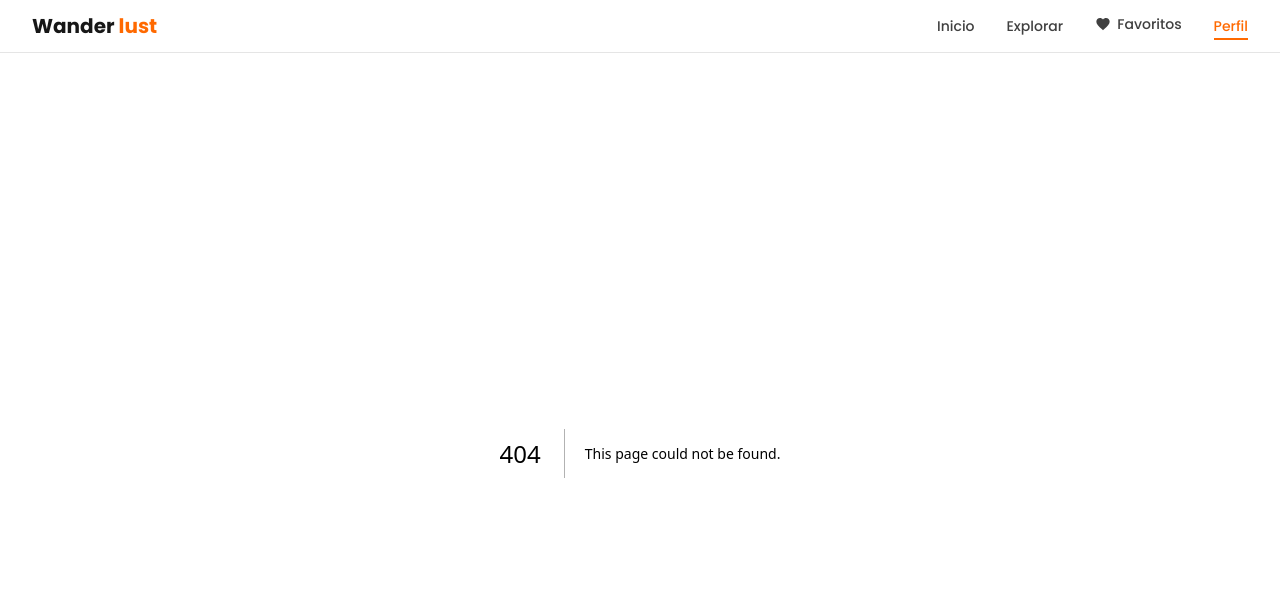
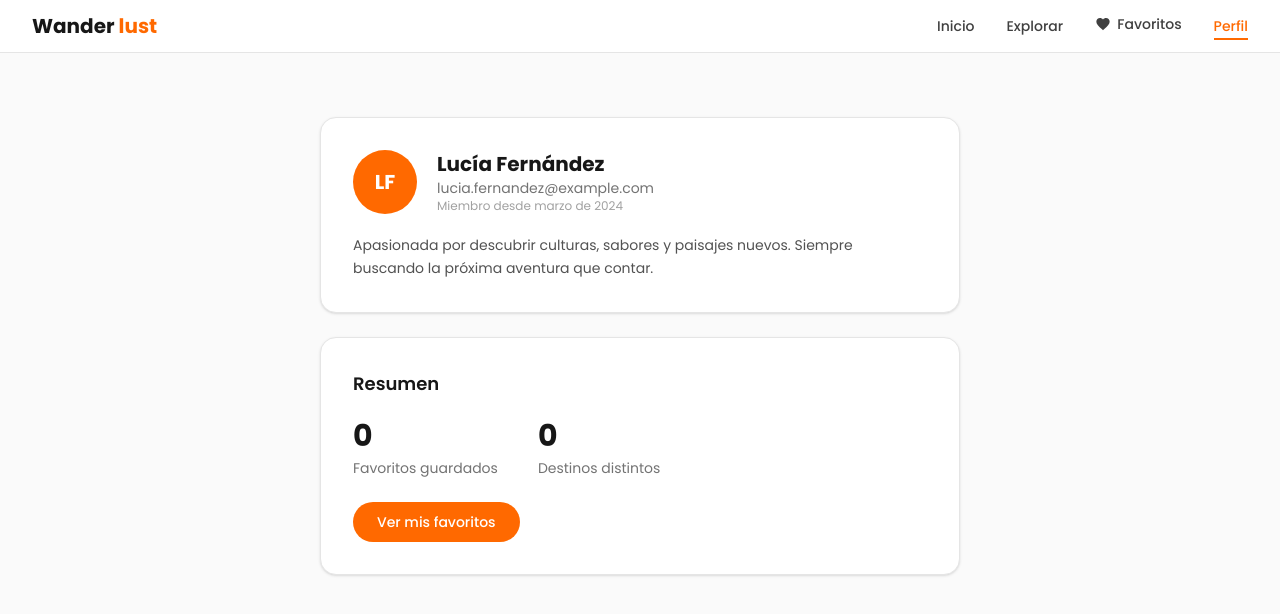
Before and after one commit to 4GeeksAcademy/nextjs-wanderlust-explorer-nadine-kupferschmidt, a Next.js app: page /profile in a window 1280 px wide. Before the commit this address had no page. Shown: the top 614 px of the page. Built offline with nearby package versions, Linux system fonts and the light colour scheme.

Commit message:
Fase 3A: favoritos y perfil

```diff
--- /dev/null
+++ b/src/app/favorites/page.tsx
@@ -0,0 +1,11 @@
+import FavoritesContent from "@/components/FavoritesContent";
+
+export default function FavoritesPage() {
+  return (
+    <div className="min-h-screen bg-neutral-50">
+      <div className="mx-auto max-w-7xl px-4 py-8 sm:px-6 lg:px-8">
+        <FavoritesContent />
+      </div>
+    </div>
+  );
+}
--- /dev/null
+++ b/src/app/profile/page.tsx
@@ -0,0 +1,11 @@
+import ProfileContent from "@/components/ProfileContent";
+
+export default function ProfilePage() {
+  return (
+    <div className="min-h-screen bg-neutral-50">
+      <div className="mx-auto max-w-3xl px-4 py-8 sm:px-6 lg:px-8">
+        <ProfileContent />
+      </div>
+    </div>
+  );
+}
--- /dev/null
+++ b/src/components/FavoritesContent.tsx
@@ -0,0 +1,68 @@
+"use client";
+
+import { useMemo } from "react";
+import Link from "next/link";
+import { experiences } from "@/data/experiences";
+import { useFavorites } from "@/hooks/useFavorites";
+import ExperienceCard from "@/components/ExperienceCard";
+
+export default function FavoritesContent() {
+  const { favoriteIds, isFavorite, toggleFavorite, count } = useFavorites();
+
+  const favoriteExperiences = useMemo(() => {
+    return favoriteIds
+      .map((id) => experiences.find((exp) => exp.id === id))
+      .filter(Boolean);
+  }, [favoriteIds]);
+
+  return (
+    <div className="mx-auto max-w-7xl px-4 py-8 sm:px-6 lg:px-8">
+      <div className="mb-8">
+        <h1 className="text-2xl font-bold text-neutral-900 sm:text-3xl">
+          Tus favoritos
+        </h1>
+        <p className="mt-1 text-neutral-500">
+          {count} {count === 1 ? "favorito" : "favoritos"}
+        </p>
+      </div>
+
+      {favoriteExperiences.length > 0 ? (
+        <div className="grid grid-cols-1 gap-6 sm:grid-cols-2 xl:grid-cols-3">
+          {favoriteExperiences.map((experience) => (
+            <ExperienceCard
+              key={experience!.id}
+              experience={experience!}
+              isFavorite={isFavorite(experience!.id)}
+              onToggleFavorite={toggleFavorite}
+            />
+          ))}
+        </div>
+      ) : (
+        <div className="flex flex-col items-center justify-center py-16 text-center">
+          <svg
+            className="mb-6 h-16 w-16 text-red-400"
+            viewBox="0 0 24 24"
+            fill="currentColor"
+          >
+            <path d="M12 21.35l-1.45-1.32C5.4 15.36 2 12.28 2 8.5 2 5.42 4.42 3 7.5 3c1.74 0 3.41.81 4.5 2.09C13.09 3.81 14.76 3 16.5 3 19.58 3 22 5.42 22 8.5c0 3.78-3.4 6.86-8.55 11.54L12 21.35z" />
+          </svg>
+          <p className="text-lg font-semibold text-neutral-700">
+            Todavía no tienes favoritos
+          </p>
+          <p className="mt-2 text-sm text-neutral-500">
+            Explora experiencias y guarda tus favoritas para revisarlas después.
+          </p>
+          <Link
+            href="/experiences"
+            className="mt-6 rounded-full bg-orange-500 px-6 py-2.5 text-sm font-medium text-white transition-colors hover:bg-orange-600"
+          >
+            Explorar experiencias
+          </Link>
+          <p className="mt-8 text-xs text-neutral-400">
+            Tus favoritos se guardan solo mientras navegas por la app.
+          </p>
+        </div>
+      )}
+    </div>
+  );
+}
--- /dev/null
+++ b/src/components/ProfileContent.tsx
@@ -0,0 +1,82 @@
+"use client";
+
+import { useMemo } from "react";
+import Link from "next/link";
+import { experiences } from "@/data/experiences";
+import { useFavorites } from "@/hooks/useFavorites";
+
+export default function ProfileContent() {
+  const { favoriteIds, count } = useFavorites();
+
+  const uniqueCountries = useMemo(() => {
+    const countrySet = new Set<string>();
+    for (const id of favoriteIds) {
+      const exp = experiences.find((e) => e.id === id);
+      if (exp) {
+        const parts = exp.destination.split(",");
+        const country = parts.length > 1
+          ? parts[parts.length - 1].trim()
+          : exp.destination.trim();
+        countrySet.add(country);
+      }
+    }
+    return countrySet.size;
+  }, [favoriteIds]);
+
+  return (
+    <div className="mx-auto max-w-3xl px-4 py-8 sm:px-6 lg:px-8">
+      {/* Tarjeta de perfil */}
+      <div className="rounded-2xl border border-neutral-200 bg-white p-6 shadow-sm sm:p-8">
+        <div className="flex items-center gap-5">
+          <div className="flex h-16 w-16 items-center justify-center rounded-full bg-orange-500 text-xl font-bold text-white">
+            LF
+          </div>
+          <div>
+            <h1 className="text-xl font-bold text-neutral-900">
+              Lucía Fernández
+            </h1>
+            <p className="text-sm text-neutral-500">
+              lucia.fernandez@example.com
+            </p>
+            <p className="text-xs text-neutral-400">
+              Miembro desde marzo de 2024
+            </p>
+          </div>
+        </div>
+        <p className="mt-5 text-sm leading-relaxed text-neutral-600">
+          Apasionada por descubrir culturas, sabores y paisajes nuevos.
+          Siempre buscando la próxima aventura que contar.
+        </p>
+      </div>
+
+      {/* Tarjeta de resumen */}
+      <div className="mt-6 rounded-2xl border border-neutral-200 bg-white p-6 shadow-sm sm:p-8">
+        <h2 className="mb-5 text-lg font-semibold text-neutral-900">
+          Resumen
+        </h2>
+        <div className="flex gap-10">
+          <div>
+            <p className="text-3xl font-bold text-neutral-900">{count}</p>
+            <p className="mt-1 text-sm text-neutral-500">
+              Favoritos guardados
+            </p>
+          </div>
+          <div>
+            <p className="text-3xl font-bold text-neutral-900">
+              {uniqueCountries}
+            </p>
+            <p className="mt-1 text-sm text-neutral-500">
+              Destinos distintos
+            </p>
+          </div>
+        </div>
+        <Link
+          href="/favorites"
+          className="mt-6 inline-block rounded-full bg-orange-500 px-6 py-2.5 text-sm font-medium text-white transition-colors hover:bg-orange-600"
+        >
+          Ver mis favoritos
+        </Link>
+      </div>
+    </div>
+  );
+}
```
